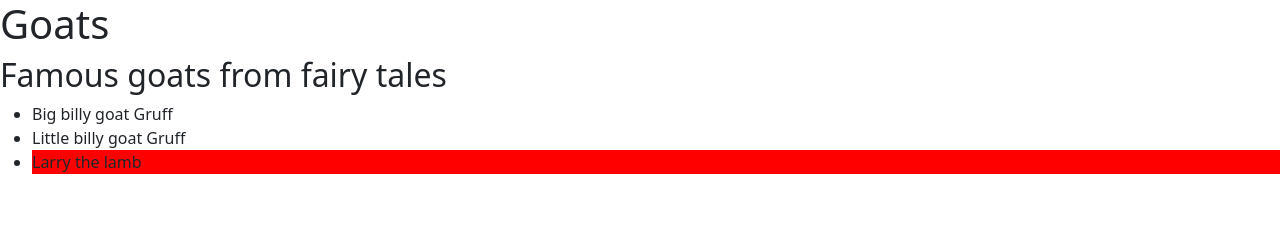
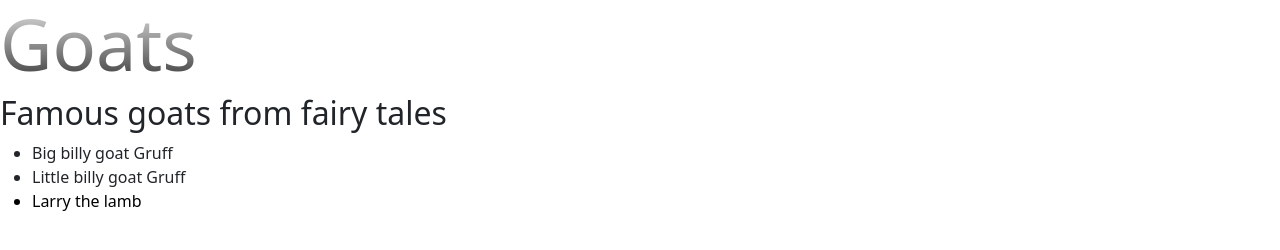
Before and after one commit to stevenaeola/goats, a plain HTML site: page index.html in a window 1280 px wide. Drawn offline with nearby package versions, Linux system fonts and the light colour scheme.

Commit message:
changed_styling

```diff
--- a/index.html
+++ b/index.html
@@ -11,7 +11,7 @@
     <title>Goats!</title>
   </head>
   <body>
-    <h1>Goats</h1>
+    <h1 class="heading">Goats</h1>
 
     <h2>Famous goats from fairy tales</h2>
 
--- a/style.css
+++ b/style.css
@@ -1 +1,7 @@
-.impostor {background-color: red;}
+.impostor {color:black;}
+.impostor:hover {color:red;}
+
+.heading {font-size: 72px;
+    background: -webkit-linear-gradient(#eee, #333);
+    -webkit-background-clip: text;
+    -webkit-text-fill-color: transparent;}
```
